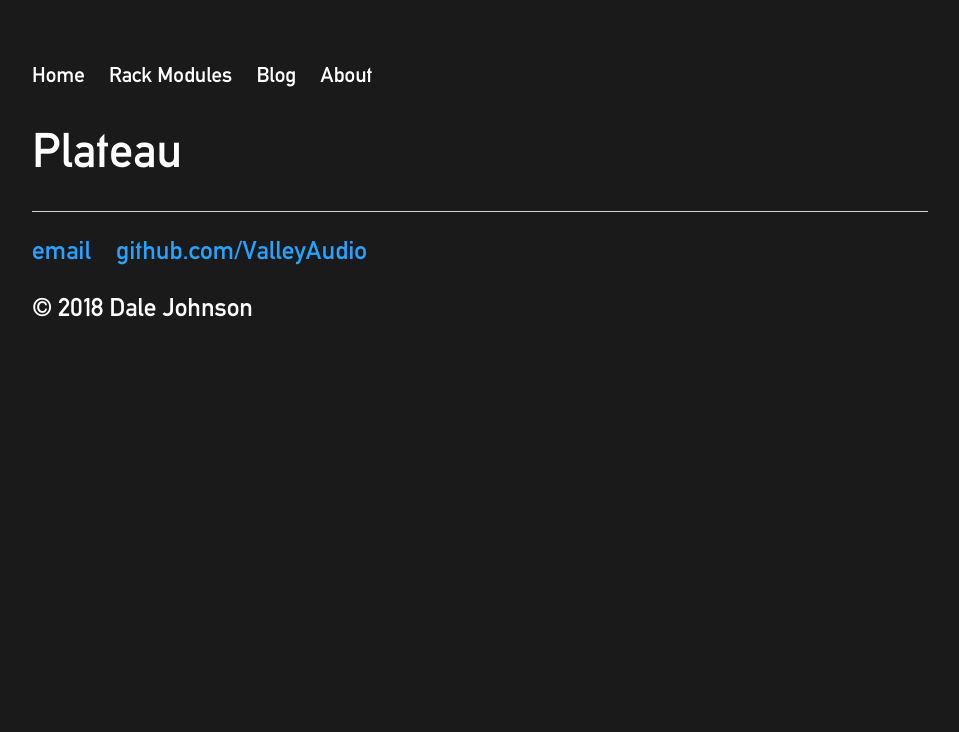
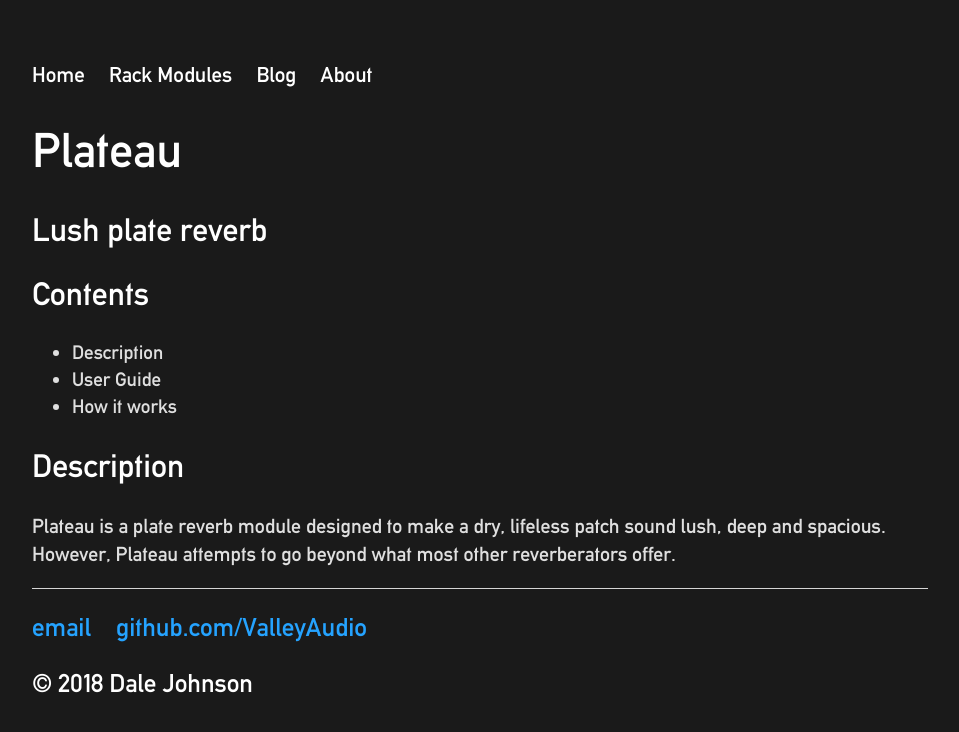
Before and after one commit to ValleyAudio/ValleyAudio.github.io, a Jekyll site: the page built from rack/plateau/plateau.html, in a window 1280 px wide. Shown: the top 732 px of the page, without its empty margins (160-1119 px from the left). Built offline with Jekyll 4.4.1, drawn with Linux system fonts in a browser that asks for light colours.

Commit message:
Added to plateau page

```diff
--- a/rack/plateau/plateau.html
+++ b/rack/plateau/plateau.html
@@ -4,7 +4,16 @@
 ---
 <div class="plateau">
     <h1>Plateau</h1>
+    <h2>Lush plate reverb
     <center>
 
     </center>
+    <h2>Contents</h2>
+    <ul>
+        <li>Description</li>
+        <li>User Guide</li>
+        <li>How it works</li>
+    </ul>
+    <h2>Description</h2>
+    <p>Plateau is a plate reverb module designed to make a dry, lifeless patch sound lush, deep and spacious. However, Plateau attempts to go beyond what most other reverberators offer.</p>
 </div><!-- /.plateau -->
```
